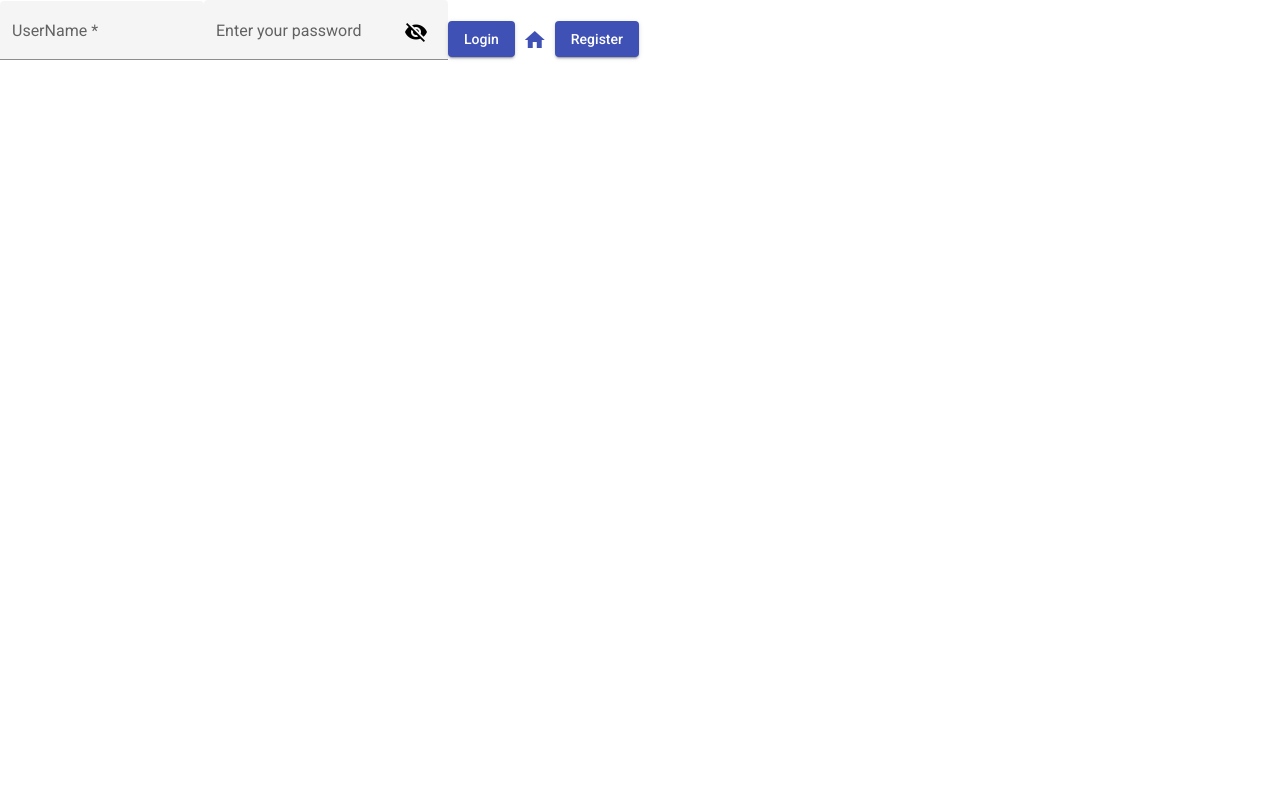
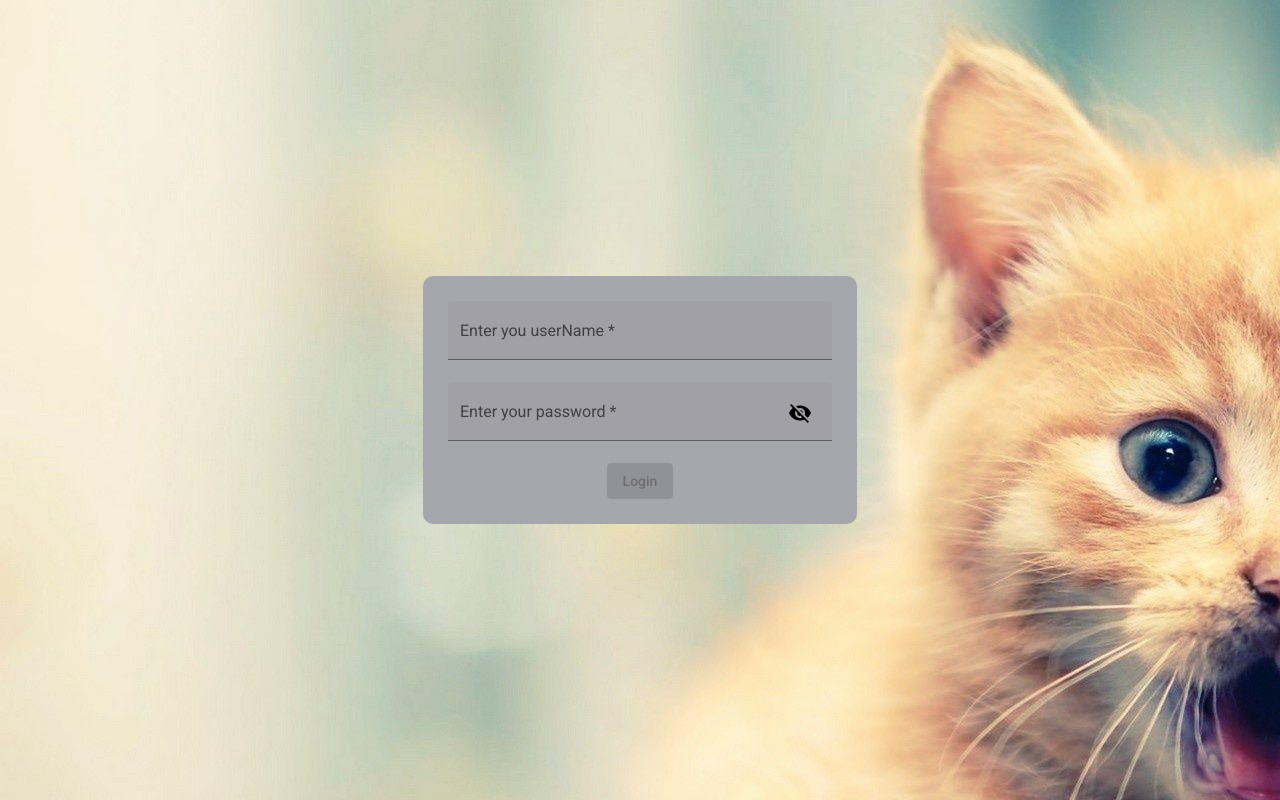
Before and after one commit to ajpulluvelil/pet_shop_ui, an Angular app: page /login in a window 1280 px wide. Built offline with nearby package versions, Linux system fonts and the light colour scheme.

Commit message:
PS-0002 -  [WEB] Login form basic styles

```diff
--- a/src/app/login-module/user-login/user-login.component.css
+++ b/src/app/login-module/user-login/user-login.component.css
@@ -0,0 +1,24 @@
+.center-container {
+    background-image: url(../../../assets/images/petShopBackGroundImage.jpg);
+    display: flex;
+    justify-content: center;
+    align-items: center;
+    min-height: 100%;
+}
+
+.form-container {
+    min-width: 30%;
+    padding: 25px;
+    border-radius: 10px;
+    background-color: rgb(166, 166, 173);
+}
+
+.form-field {
+    width: 100%;
+}
+
+.login-button {
+    display: flex;
+    justify-content: center;
+    align-items: center;
+}
--- a/src/app/login-module/user-login/user-login.component.html
+++ b/src/app/login-module/user-login/user-login.component.html
@@ -1,28 +1,40 @@
-<form [formGroup]='loginForm' onsubmit="validateLogin()">
-    <mat-form-field class="example-full-width" appearance="fill">
-        <mat-label>UserName</mat-label>
+<div class="center-container">
+    <form class="form-container" [formGroup]='loginForm' (submit)="validateLogin()">
+        <div class="row">
+            <mat-form-field class="form-field" appearance="fill">
+                <mat-label>Enter you userName</mat-label>
                 <input matInput formControlName="userName" placeholder="Username">
-        <mat-error *ngIf="loginForm.controls.userName.hasError('required')">
+                <mat-error
+                    *ngIf="loginForm.controls.userName.hasError('required') && !loginForm.controls.userName.hasError('minLegth')">
                     Username is <strong>required</strong>
                 </mat-error>
-        <mat-error *ngIf="loginForm.controls.userName.hasError('minLegth')">
+                <mat-error
+                    *ngIf="loginForm.controls.userName.hasError('minLegth') && !loginForm.controls.userName.hasError('required')">
                     minLegth is <strong>required</strong>
                 </mat-error>
             </mat-form-field>
-    <mat-form-field appearance="fill">
+        </div>
+        <div class="row">
+            <mat-form-field class="form-field" appearance="fill">
                 <mat-label>Enter your password</mat-label>
-        <input matInput [type]="hide ? 'password' : 'text'">
+                <input matInput formControlName="userPassword" placeholder="password" [type]="hide ? 'password' : 'text'">
                 <button mat-icon-button matSuffix (click)="hide = !hide" [attr.aria-label]="'Hide password'"
                     [attr.aria-pressed]="hide">
                     <mat-icon>{{hide ? 'visibility_off' : 'visibility'}}</mat-icon>
                 </button>
             </mat-form-field>
-    <button mat-raised-button color="primary">Login</button>
+        </div>
 
-    <button mat-icon-button type="submit" color="primary" (click)="publicSitRoute()">
+        <div class="row login-button">
+            <button mat-raised-button color="primary" [disabled]='!loginForm.valid'>Login</button>
+        </div>
+
+    </form>
+
+    <!-- <button mat-icon-button type="submit" color="primary" (click)="publicSitRoute()">
         <mat-icon>home</mat-icon>
     </button>
 
-    <button mat-raised-button color="primary" (click)="userRegistration()">Register</button>
+    <button mat-raised-button color="primary" (click)="userRegistration()">Register</button> -->
 
-</form>
+</div>
--- a/src/app/login-module/user-login/user-login.component.ts
+++ b/src/app/login-module/user-login/user-login.component.ts
@@ -11,6 +11,7 @@ export class UserLoginComponent implements OnInit {
 
   loginForm = new FormGroup({
     userName: new FormControl('', [Validators.required, Validators.minLength(3)]),
+    userPassword: new FormControl('', [Validators.required])
   });
   hide = true;
 
@@ -31,7 +32,11 @@ export class UserLoginComponent implements OnInit {
   }
 
   validateLogin() {
-
+    const data = {
+      userName: this.loginForm.controls.userName.value,
+      userPassword: this.loginForm.controls.userPassword.value
+    }
+    console.log('login.data:-', data);
   }
 
 }
```
Also changed, not shown: 1 other file (tests, documents, lock files or other folders). Lines whose indentation alone changed are shown as unchanged.
